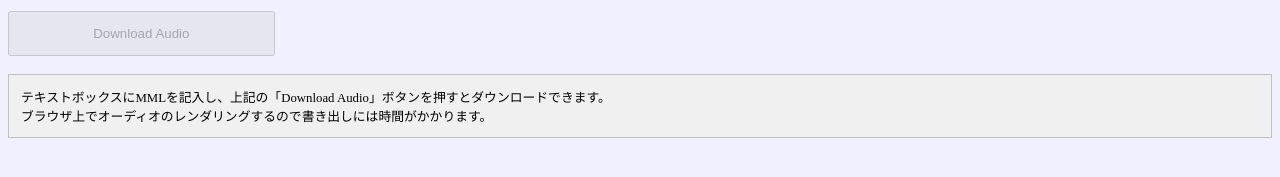
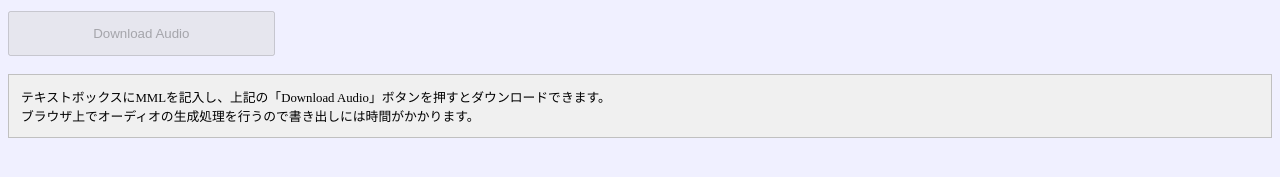
Before and after one commit to kujirahand/picosakura, a PHP site: page /tools/wav_converter.php in a window 1280 px wide. Shown: the part 398-575 px from the top of the page. Run offline with PHP 8.4, Linux system fonts and the light colour scheme; some libraries are stand-ins or nearby versions.

Commit message:
fixed typo and changed soundfont path

```diff
--- a/tools/wav_converter-worker.js
+++ b/tools/wav_converter-worker.js
@@ -3,7 +3,7 @@
 //
 
 // soundfont path
-const URL_SOUNDFONT = '../synth/TimGM6mb.sf2';
+const URL_SOUNDFONT = '../synth/fonts/TimGM6mb.sf2';
 // wasm path
 import init, { get_pico_version, get_sakura_version, PicoResult, make_wav, make_wav_custom
 } from 'ttps://cdn.jsdelivr.net/npm/picosakura@0.1.33/picosakura.js';
--- a/tools/wav_converter-worker.js.php
+++ b/tools/wav_converter-worker.js.php
@@ -5,7 +5,7 @@ $jsfile = __DIR__.'/wav_converter-worker.tpl.js';
 if (file_exists($inifile)) {
     require_once $inifile;
 } else {
-    $soundfont = '../fonts/TimGM6mb.sf2';
+    $soundfont = '../synth/fonts/TimGM6mb.sf2';
     # $pkg_url = '../pkg';
     $pkg_url = "https://cdn.jsdelivr.net/npm/picosakura@0.1.33";
 }
--- a/tools/wav_converter.php
+++ b/tools/wav_converter.php
@@ -170,7 +170,7 @@
     <div style="padding: 12px; border: 1px solid silver; background-color: #f0f0f0;">
         <div style="font-size: 0.8em;">
             テキストボックスにMMLを記入し、上記の「Download Audio」ボタンを押すとダウンロードできます。<br>
-            ブラウザ上でオーディオのレンダリングするので書き出しには時間がかかります。
+            ブラウザ上でオーディオの生成処理を行うので書き出しには時間がかかります。
         </div>
     </div>
 </body>
```
